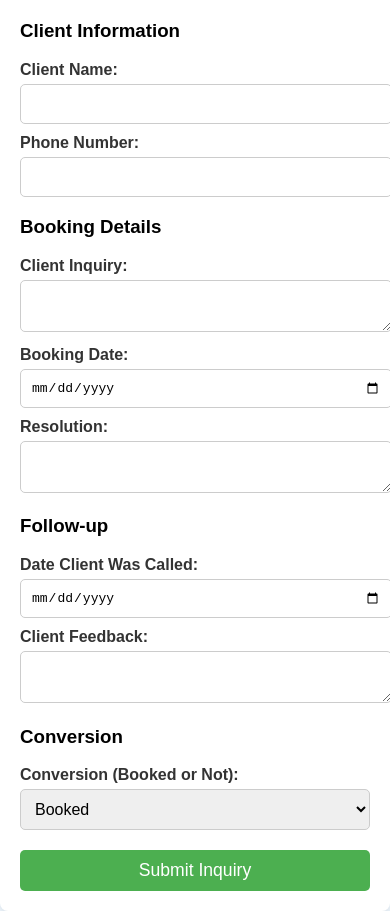
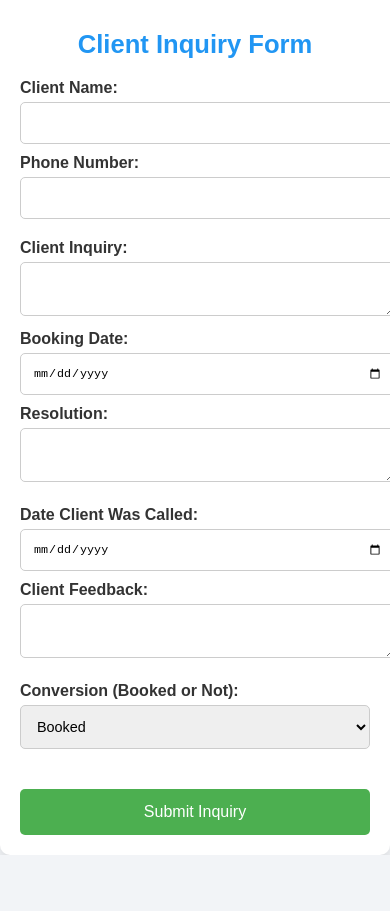
Before and after one commit to ttm9319/client-inquiry-form, a plain HTML site: page index.html in a window 390 px wide. After the commit the page ends 855 px from the top, so only its background shows below. Drawn offline with Linux system fonts and the light colour scheme.

Commit message:
Update index.html

```diff
--- a/index.html
+++ b/index.html
@@ -7,30 +7,39 @@
     <style>
         /* Global styles */
         body {
-            font-family: Arial, sans-serif;
-            background-color: #f0f8ff;
+            font-family: 'Arial', sans-serif;
+            background-color: #f2f4f7;
             display: flex;
             justify-content: center;
             align-items: center;
             height: 100vh;
             margin: 0;
         }
+
         /* Form container */
         .form-container {
             background-color: #ffffff;
-            padding: 20px;
-            border-radius: 8px;
-            box-shadow: 0 4px 8px rgba(0, 0, 0, 0.1);
-            max-width: 500px;
+            padding: 30px;
+            border-radius: 10px;
+            box-shadow: 0 6px 12px rgba(0, 0, 0, 0.1);
+            max-width: 600px;
             width: 90%;
+            transition: all 0.3s ease;
         }
+
+        /* Header */
         .form-container h2 {
-            color: #1e88e5;
+            color: #2196F3;
             text-align: center;
+            font-size: 1.8em;
+            margin-bottom: 20px;
         }
+
+        /* Form Section */
         .form-section {
-            margin-top: 15px;
+            margin-bottom: 20px;
         }
+
         /* Labels and inputs */
         .form-container label {
             font-weight: bold;
@@ -38,31 +47,67 @@
             color: #333;
             display: block;
         }
+
         .form-container input[type="text"],
         .form-container input[type="date"],
         .form-container textarea,
         .form-container select {
             width: 100%;
-            padding: 10px;
+            padding: 12px;
             margin-top: 5px;
             border: 1px solid #ccc;
             border-radius: 5px;
             font-size: 1em;
+            transition: border-color 0.3s ease;
         }
+
+        .form-container input[type="text"]:focus,
+        .form-container input[type="date"]:focus,
+        .form-container textarea:focus,
+        .form-container select:focus {
+            border-color: #2196F3;
+            outline: none;
+        }
+
         /* Submit button */
         .form-container button {
-            background-color: #4caf50;
+            background-color: #4CAF50;
             color: white;
-            padding: 10px;
+            padding: 14px;
             width: 100%;
             border: none;
             border-radius: 5px;
-            font-size: 1.1em;
+            font-size: 1.2em;
             cursor: pointer;
             margin-top: 20px;
+            transition: background-color 0.3s ease;
         }
+
         .form-container button:hover {
             background-color: #45a049;
+        }
+
+        /* Responsive Design */
+        @media screen and (max-width: 600px) {
+            .form-container {
+                padding: 20px;
+                max-width: 90%;
+            }
+
+            .form-container h2 {
+                font-size: 1.6em;
+            }
+
+            .form-container input[type="text"],
+            .form-container input[type="date"],
+            .form-container textarea,
+            .form-container select {
+                font-size: 0.9em;
+            }
+
+            .form-container button {
+                font-size: 1em;
+            }
         }
     </style>
 </head>
@@ -71,7 +116,6 @@
         <h2>Client Inquiry Form</h2>
         <form action="/save-inquiry" method="POST">
             <div class="form-section">
-                <h3>Client Information</h3>
                 <label for="client-name">Client Name:</label>
                 <input type="text" id="client-name" name="client-name" required>
 
@@ -80,7 +124,6 @@
             </div>
 
             <div class="form-section">
-                <h3>Booking Details</h3>
                 <label for="client-inquiry">Client Inquiry:</label>
                 <textarea id="client-inquiry" name="client-inquiry" required></textarea>
 
@@ -92,7 +135,6 @@
             </div>
 
             <div class="form-section">
-                <h3>Follow-up</h3>
                 <label for="date-called">Date Client Was Called:</label>
                 <input type="date" id="date-called" name="date-called">
 
@@ -101,7 +143,6 @@
             </div>
 
             <div class="form-section">
-                <h3>Conversion</h3>
                 <label for="conversion">Conversion (Booked or Not):</label>
                 <select id="conversion" name="conversion" required>
                     <option value="Booked">Booked</option>
```
